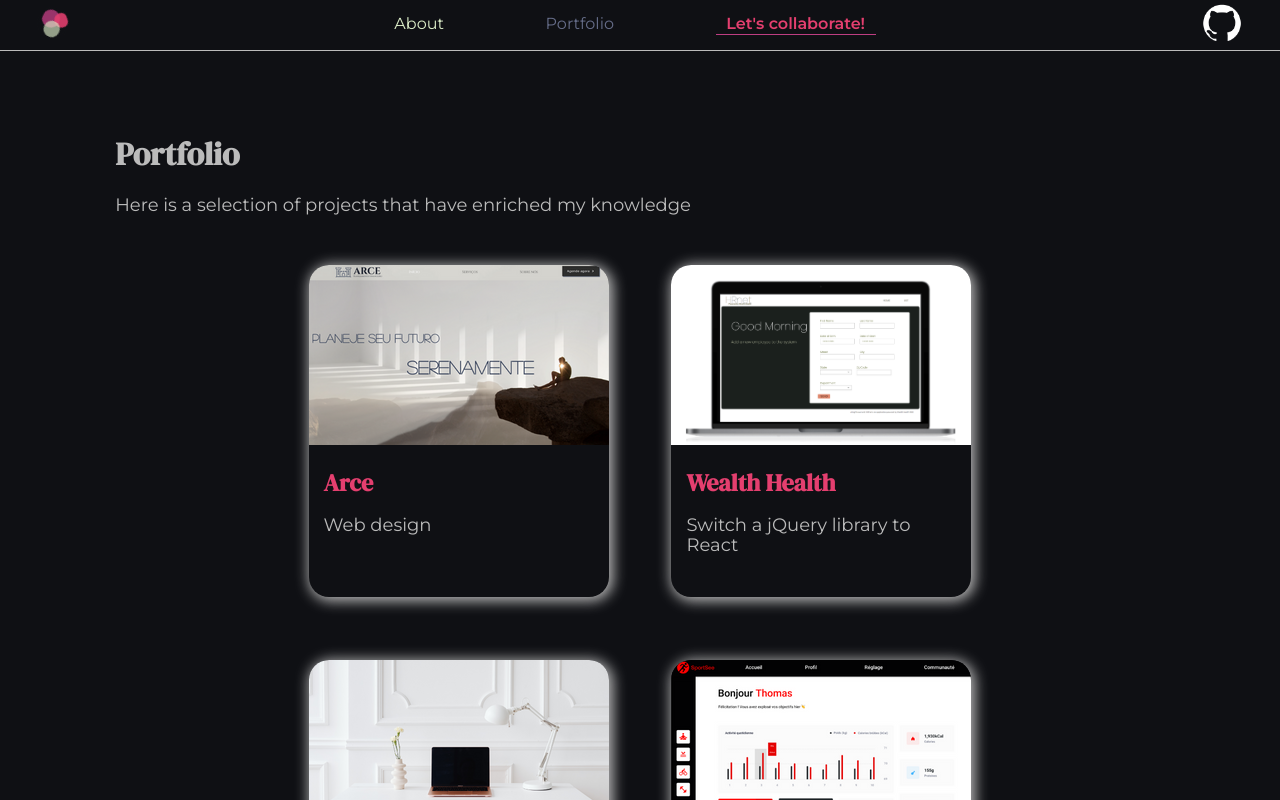
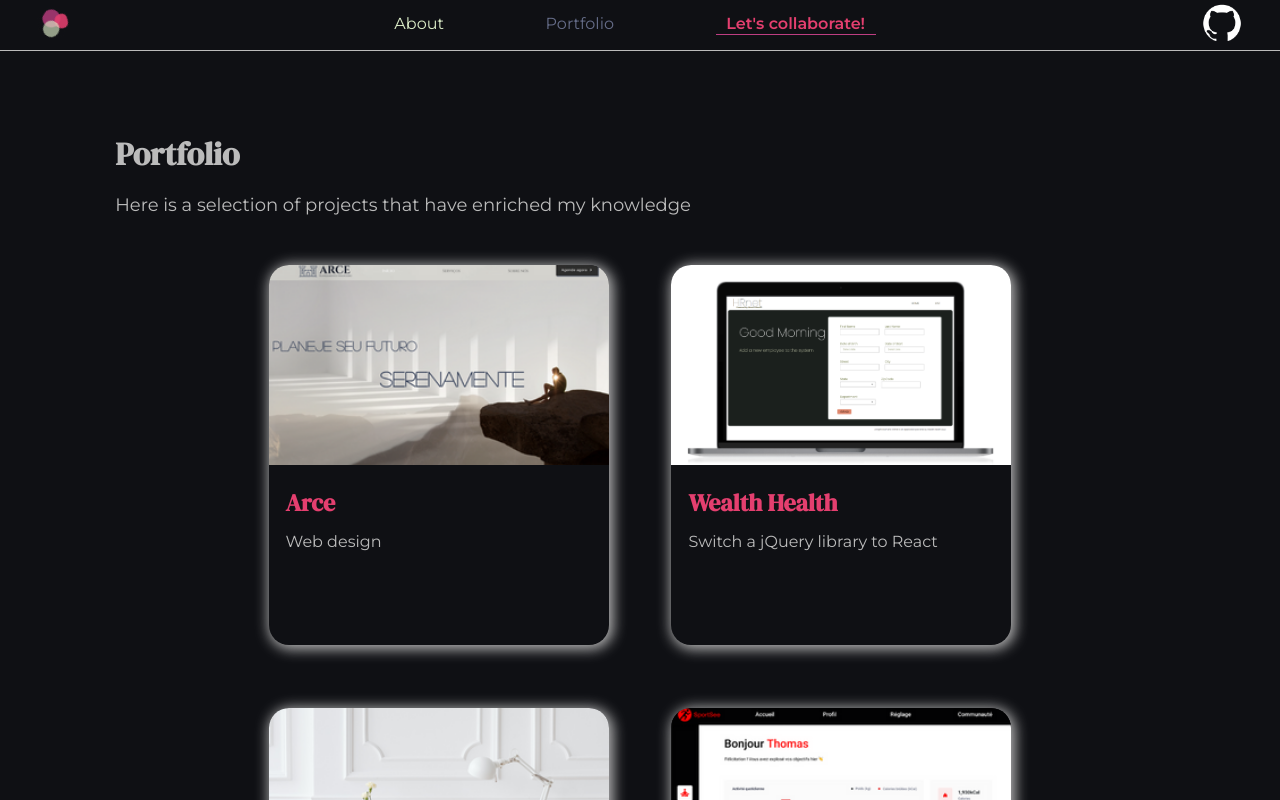
Before and after one commit to LilouCode/my-portfolio, a React (Create React App) app: page /portfolio in a window 1280 px wide. Shown: the top 800 px of the page. Built offline with nearby package versions, Linux system fonts and the light colour scheme.

Commit message:
Style : cards font size

```diff
--- a/src/style/components/molecules/_cards.scss
+++ b/src/style/components/molecules/_cards.scss
@@ -1,16 +1,20 @@
 .cardProjects{
     display: flex;
     flex-direction: column;
-    width: 300px;
+    width: 340px;
     margin: 3%;
     background-color: $color--primary;
     border-radius: 20px;
     position: relative;
-    height: 332px;
+    height: 380px;
     text-decoration: none;
     box-shadow: $color--grey 2px 2px 14px 2px;
     @include tablette-only{
         margin-top: 10%;
+    }
+    @include under-small{
+        height: 400px;
+        width: 100%;
     }
     &:hover &__verso{
         display: flex;
@@ -20,8 +24,8 @@
     }
     &__cover{
         & img{
-            height: 180px;
-            width: 300px;
+            height: 200px;
+            width: 340px;
             object-fit: cover;
             border-top-left-radius: 20px;
             border-top-right-radius: 20px;
@@ -33,6 +37,9 @@
         flex-wrap: wrap;
         color: $color--grey;
         padding: 0 5%;
+        & p{
+            font-size: 16px;
+        }
         & h2{
             margin-bottom: 0;
         }
@@ -46,11 +53,14 @@
         background-color: $color--transparent;
         top: 0;
         left: 0;
-        height: 332px;
-        width: 300px;
+        height: 380px;
+        width: 340px;
         border-radius: 20px;
         z-index: 2;
         animation: flip-in-ver-right 0.9s cubic-bezier(0.250, 0.460, 0.450, 0.940) both;
+        @include under-small{
+            height: 400px;
+        }
     }
     &__cta{
         display: flex;
@@ -70,9 +80,11 @@
     border-top: solid 0.7px $color--shine;
     &__list{
         color: $color--grey;
-        font-size: 12px;
         margin: 0;
         padding: 0%;
+        & li{
+            font-size: 14px;
+        }
     }
     &__task{
         color: $color--grey;
```
